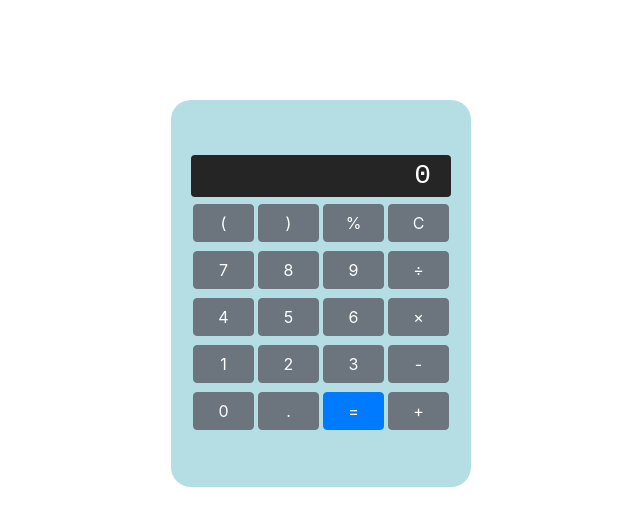
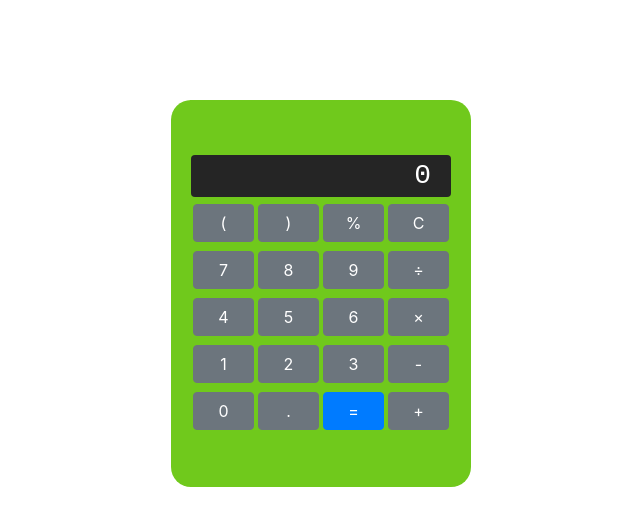
Before and after one commit to ryandriesatria/simple-calculator, a plain HTML site: page index.html in a window 1280 px wide. Shown: the whole page, without its empty margins (319-959 px from the left). Drawn offline with nearby package versions, Linux system fonts and the light colour scheme.

Commit message:
change bg-color

```diff
--- a/style.css
+++ b/style.css
@@ -5,7 +5,7 @@
     padding-top: 50px;
     padding-bottom: 50px;
     width: 300px;
-    background-color: rgb(180, 221, 228);
+    background-color: rgb(112, 201, 28);
     border-radius: 20px;
 }
 
```
